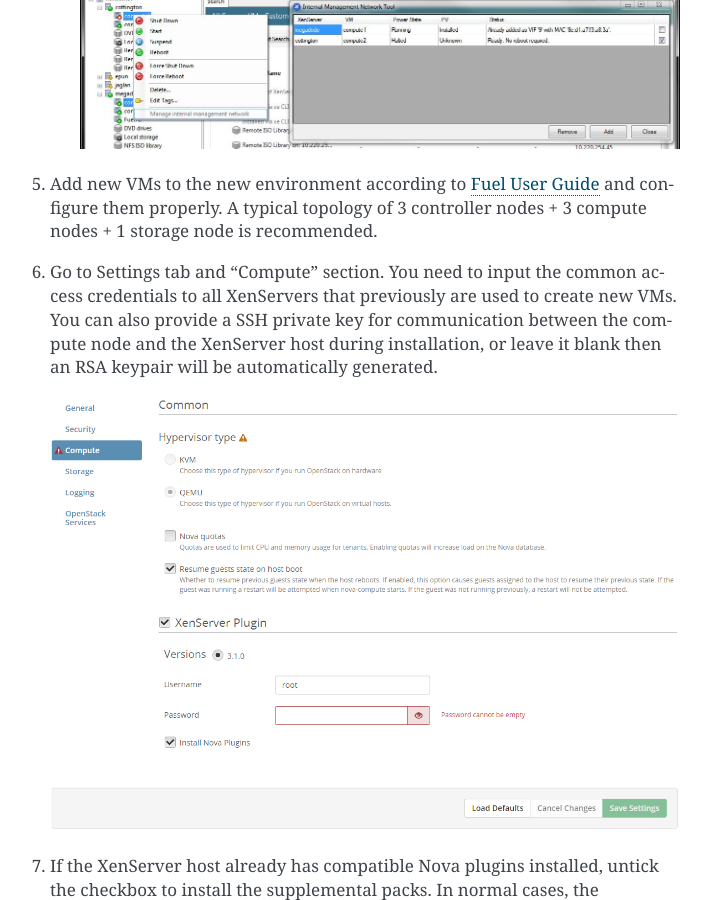
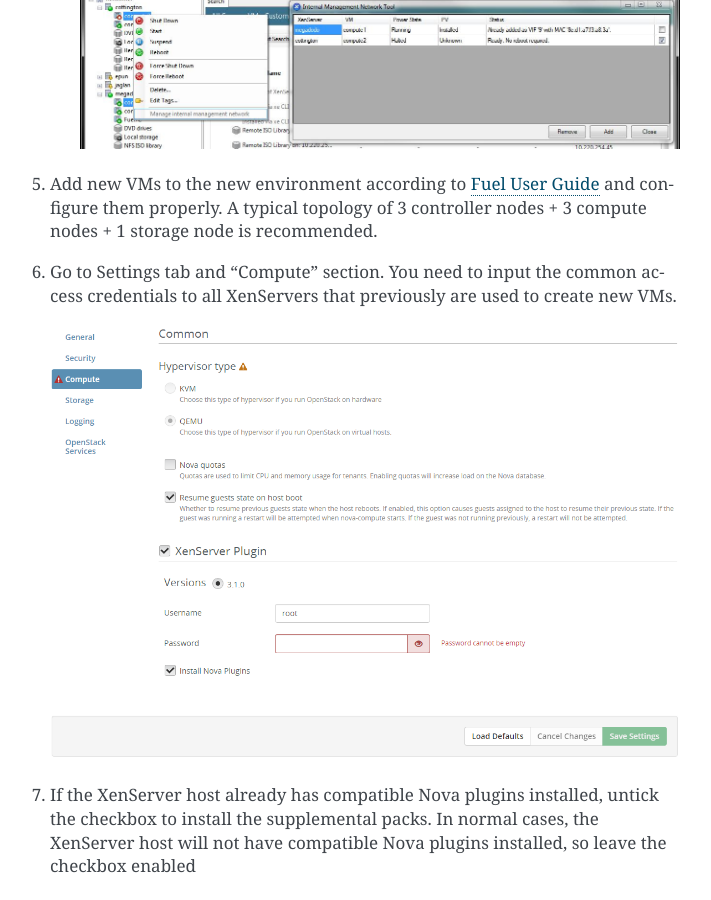
Before and after one commit to openstack-archive/fuel-plugin-xenserver, a Sphinx documentation site: the page built from doc/source/guide.rst, in a window 1280 px wide and 900 px high, scrolled down 2310 px. Shown: the whole window, without its empty margins (400-1111 px from the left). Built offline with Sphinx 7.4.7, drawn with Linux system fonts in a browser that asks for light colours.

Commit message:
Fix user guide typo
Remove descriptions about ssh private key

Change-Id: I9084f7eb2c1090b158d4998b30b02c7d778b9186

```diff
--- a/doc/source/guide.rst
+++ b/doc/source/guide.rst
@@ -60,7 +60,7 @@
 
 #. Add new VMs to the new environment according to `Fuel User Guide <http://docs.openstack.org/developer/fuel-docs/userdocs/fuel-user-guide/configure-environment/add-nodes.html>`_ and configure them properly. A typical topology of 3 controller nodes + 3 compute nodes + 1 storage node is recommended.
 
-#. Go to Settings tab and "Compute" section. You need to input the common access credentials to all XenServers that previously are used to create new VMs. You can also provide a SSH private key for communication between the compute node and the XenServer host during installation, or leave it blank then an RSA keypair will be automatically generated.
+#. Go to Settings tab and "Compute" section. You need to input the common access credentials to all XenServers that previously are used to create new VMs.
 
    .. image:: _static/fmsetting00.png
       :width: 100%
```
Also changed, not shown: 1 other file.
